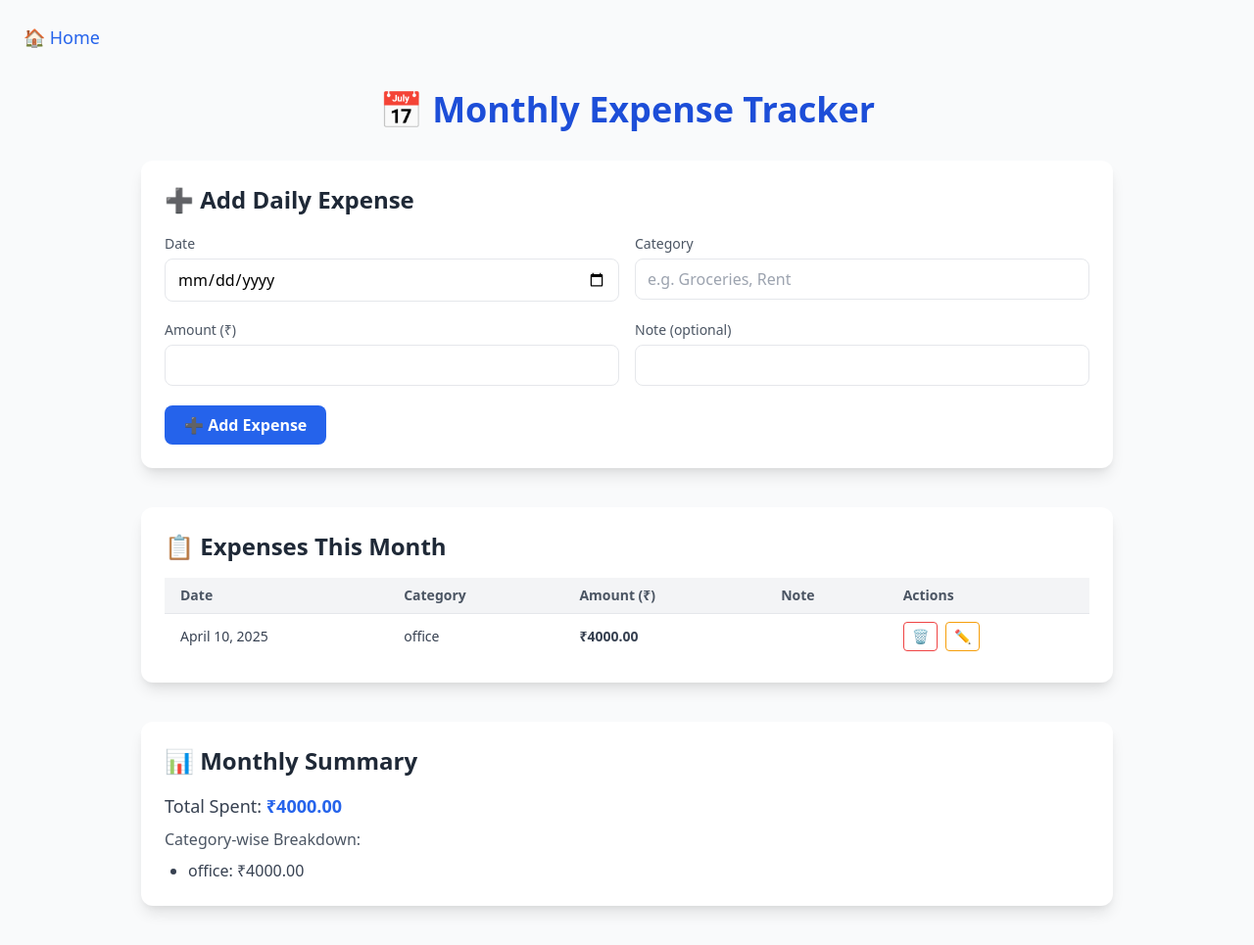
After one commit to meeenakshii/budget_allocation, a Django app: page /monthly-expenses/ in a window 1280 px wide. The commit adds this page. Shown: the whole page at 98% size. Run offline with Django 5.2, Linux system fonts and the light colour scheme; data comes from the database, SQL or seed files in the repository; both versions use the stored data as it was after the commit.

Commit message:
commitzz

```diff
--- a/allocation/models.py
+++ b/allocation/models.py
@@ -1,6 +1,3 @@
-from django.db import models
-
-# Create your models here.
 from django.db import models
 
 class Expense(models.Model):
--- /dev/null
+++ b/allocation/templates/allocation/monthly_expenses.html
@@ -0,0 +1,116 @@
+{% load static %}
+<!DOCTYPE html>
+<html lang="en">
+<head>
+    <meta charset="UTF-8">
+    <title>Monthly Expense Tracker</title>
+    <link href="https://cdn.jsdelivr.net/npm/tailwindcss@2.2.19/dist/tailwind.min.css" rel="stylesheet">
+</head>
+<body class="bg-gray-50 font-sans leading-normal tracking-normal">
+
+<a href="{% url 'homepage' %}" class="block text-blue-600 hover:text-blue-800 ml-6 mt-6 text-lg">🏠 Home</a>
+
+<div class="max-w-5xl mx-auto px-4 py-10">
+    <h1 class="text-4xl font-extrabold text-blue-700 mb-8 text-center">📅 Monthly Expense Tracker</h1>
+
+    {% if error %}
+        <div class="bg-red-100 text-red-700 px-4 py-3 rounded mb-6">
+            {{ error }}
+        </div>
+    {% endif %}
+
+    <!-- Add Expense Form -->
+    <div class="bg-white shadow-lg rounded-xl p-6 mb-10 transition-transform hover:scale-[1.01]">
+        <h2 class="text-2xl font-semibold text-gray-800 mb-4">➕ Add Daily Expense</h2>
+        <form method="POST" action="">
+            {% csrf_token %}
+            <div class="grid grid-cols-1 md:grid-cols-2 gap-4">
+                <div>
+                    <label for="date" class="text-gray-600 text-sm">Date</label>
+                    <input type="date" name="date" required class="w-full border rounded-lg px-3 py-2 mt-1" />
+                </div>
+                <div>
+                    <label for="category" class="text-gray-600 text-sm">Category</label>
+                    <input type="text" name="category" placeholder="e.g. Groceries, Rent" required class="w-full border rounded-lg px-3 py-2 mt-1" />
+                </div>
+                <div>
+                    <label for="amount" class="text-gray-600 text-sm">Amount (₹)</label>
+                    <input type="number" name="amount" step="0.01" required class="w-full border rounded-lg px-3 py-2 mt-1" />
+                </div>
+                <div>
+                    <label for="note" class="text-gray-600 text-sm">Note (optional)</label>
+                    <input type="text" name="note" class="w-full border rounded-lg px-3 py-2 mt-1" />
+                </div>
+            </div>
+            <button type="submit" class="mt-5 bg-blue-600 hover:bg-blue-700 text-white px-5 py-2 rounded-lg font-semibold">
+                ➕ Add Expense
+            </button>
+        </form>
+    </div>
+
+    <!-- Expenses Table -->
+    <div class="bg-white shadow-lg rounded-xl p-6 mb-10 transition-transform hover:scale-[1.01]">
+        <h2 class="text-2xl font-semibold text-gray-800 mb-4">📋 Expenses This Month</h2>
+        {% if expenses %}
+        <div class="overflow-x-auto">
+            <table class="min-w-full divide-y divide-gray-200 text-sm">
+                <thead class="bg-gray-100 text-gray-600">
+                    <tr>
+                        <th class="px-4 py-2 text-left">Date</th>
+                        <th class="px-4 py-2 text-left">Category</th>
+                        <th class="px-4 py-2 text-left">Amount (₹)</th>
+                        <th class="px-4 py-2 text-left">Note</th>
+                        <th class="px-4 py-2 text-left">Actions</th>
+                    </tr>
+                </thead>
+                <tbody class="divide-y divide-gray-200 text-gray-700">
+                    {% for exp in expenses %}
+                    <tr>
+                        <td class="px-4 py-2">{{ exp.date }}</td>
+                        <td class="px-4 py-2">{{ exp.category }}</td>
+                        <td class="px-4 py-2 font-semibold">₹{{ exp.amount }}</td>
+                        <td class="px-4 py-2">{{ exp.description }}</td>
+                        <td class="px-4 py-2 flex gap-2">
+                            {% if exp.id %}
+                            <form method="POST" action="{% url 'delete_expense' exp.id %}">
+                                {% csrf_token %}
+                                <button type="submit" class="bg-white text-red-600 border border-red-500 px-2 py-1 rounded text-sm hover:bg-red-100 transition">
+                                    🗑
+                                </button>
+                            </form>
+                            <a href="{% url 'update_expense' exp.id %}" class="bg-white text-yellow-600 border border-yellow-500 px-2 py-1 rounded text-sm hover:bg-yellow-100 transition">
+                                ✏️
+                            </a>
+                            {% else %}
+                            <span class="text-gray-400">N/A</span>
+                            {% endif %}
+                        </td>
+                    </tr>
+                    {% endfor %}
+                </tbody>
+            </table>
+        </div>
+        {% else %}
+            <p class="text-gray-500">No expenses recorded yet. Start tracking now!</p>
+        {% endif %}
+    </div>
+
+    <!-- Monthly Summary -->
+    <div class="bg-white shadow-lg rounded-xl p-6 transition-transform hover:scale-[1.01]">
+        <h2 class="text-2xl font-semibold text-gray-800 mb-4">📊 Monthly Summary</h2>
+        {% if expenses %}
+        <p class="text-lg text-gray-700 mb-2">Total Spent: <span class="text-blue-600 font-bold">₹{{ total_spent }}</span></p>
+        <p class="text-gray-600 mb-2">Category-wise Breakdown:</p>
+        <ul class="list-disc pl-6 text-gray-700">
+            {% for cat, amt in category_breakdown.items %}
+                <li>{{ cat }}: ₹{{ amt }}</li>
+            {% endfor %}
+        </ul>
+        {% else %}
+        <p class="text-gray-500">No data to summarize.</p>
+        {% endif %}
+    </div>
+</div>
+
+</body>
+</html>
--- a/allocation/urls.py
+++ b/allocation/urls.py
@@ -1,5 +1,5 @@
 from django.urls import path
-from .views import home, expense_list, add_expense, delete_expense, delete_department, reset_budget, reset_expenses, homepage, debt_optimizer
+from .views import home, expense_list, add_expense, delete_expense, delete_department, reset_budget, reset_expenses, homepage, debt_optimizer, monthly_expenses,delete_expense,update_expense
 from django.conf import settings
 from django.conf.urls.static import static
 
@@ -13,6 +13,12 @@ urlpatterns = [
     path('reset-budget/', reset_budget, name='reset_budget'),
     path('expenses/reset/', reset_expenses, name='reset_expenses'),  # Added reset URL
     path('debt-optimizer/', debt_optimizer, name='debt_optimizer'),
+    path("monthly-expenses/", monthly_expenses, name="monthly_expenses"),
+    path("delete-expense/<int:id>/", delete_expense, name="delete_expense"),
+    path('monthly-expenses/', monthly_expenses, name='monthly_expenses'),
+    path('expenses/delete/<int:id>/', delete_expense, name='delete_expense'),
+    path('expenses/update/<int:id>/', update_expense, name='update_expense'),
+
 
 
 ]
--- a/allocation/views.py
+++ b/allocation/views.py
@@ -85,9 +85,12 @@ def home(request):
             request.session["max_funding"] = max_funding
 
             # Ensure at least one department exists
+            # Ensure at least two departments exist = len(departments)
             n = len(departments)
-            if n == 0:
-                optimized_allocation = "Error: No departments provided."
+            if n < 2:
+                optimized_allocation = "Insufficient data: Please enter at least two departments."
+                return render(request, "allocation/home.html", {"optimized_allocation": optimized_allocation})
+
             else:
                 total_min_funding = sum(min_funding)
 
@@ -253,3 +256,81 @@ def debt_optimizer(request):
         'error': error,
         'expenses': request.session.get('expenses', [])
     })
+
+
+from django.shortcuts import render, redirect, get_object_or_404
+from collections import defaultdict
+from datetime import datetime
+from decimal import Decimal
+from .models import Expense
+
+# View to show/add expenses
+def monthly_expenses(request):
+    expenses = Expense.objects.all().order_by('-date')
+
+    if request.method == "POST":
+        try:
+            date_str = request.POST.get("date")
+            category = request.POST.get("category")
+            amount = Decimal(request.POST.get("amount"))
+            note = request.POST.get("note", "")
+
+            # Validate and convert date
+            date = datetime.strptime(date_str, "%Y-%m-%d").date()
+
+            Expense.objects.create(
+                date=date,
+                category=category,
+                amount=amount,
+                description=note
+            )
+            return redirect("monthly_expenses")
+
+        except Exception as e:
+            # If error, pass existing data with error message
+            total_spent = sum(exp.amount for exp in expenses)
+            category_breakdown = defaultdict(Decimal)
+            for exp in expenses:
+                category_breakdown[exp.category] += exp.amount
+
+            return render(request, "allocation/monthly_expenses.html", {
+                "expenses": expenses,
+                "total_spent": total_spent,
+                "category_breakdown": dict(category_breakdown),
+                "error": f"Error: {str(e)}"
+            })
+
+    # Monthly summary
+    total_spent = sum(exp.amount for exp in expenses)
+    category_breakdown = defaultdict(Decimal)
+    for exp in expenses:
+        category_breakdown[exp.category] += exp.amount
+
+    return render(request, "allocation/monthly_expenses.html", {
+        "expenses": expenses,
+        "total_spent": total_spent,
+        "category_breakdown": dict(category_breakdown),
+    })
+
+def delete_expense(request, expense_id):
+    expense = Expense.objects.get(id=expense_id)
+    expense.delete()
+    return redirect('monthly_expenses')
+
+
+# View to update an expense
+def update_expense(request, id):
+    expense = get_object_or_404(Expense, id=id)
+
+    if request.method == "POST":
+        try:
+            expense.category = request.POST.get("category")
+            expense.amount = Decimal(request.POST.get("amount"))
+            expense.description = request.POST.get("note", "")
+            expense.date = datetime.strptime(request.POST.get("date"), "%Y-%m-%d").date()
+            expense.save()
+            return redirect("monthly_expenses")
+        except Exception as e:
+            return render(request, "allocation/update_expense.html", {"expense": expense, "error": f"Error: {str(e)}"})
+
+    return render(request, "allocation/update_expense.html", {"expense": expense})
--- a/budget_allocation/settings.py
+++ b/budget_allocation/settings.py
@@ -25,7 +25,7 @@ SECRET_KEY = 'django-insecure-2r@8w$0kk5%v0yb7sqk_gx0djb%do^b*8_q-3j=85!z!w(_^@7
 # SECURITY WARNING: don't run with debug turned on in production!
 DEBUG = True
 
-ALLOWED_HOSTS = ['budget-buddy-web.onrender.com']  # Use '*' during development, but restrict it in production
+ALLOWED_HOSTS = []  # Use '*' during development, but restrict it in production
 
 
 
```
Also changed, not shown: allocation/templates/allocation/homepage.html (+9 -0 lines), allocation/templates/allocation/update_expense.html (added, +58 -0 lines), db.sqlite3.
